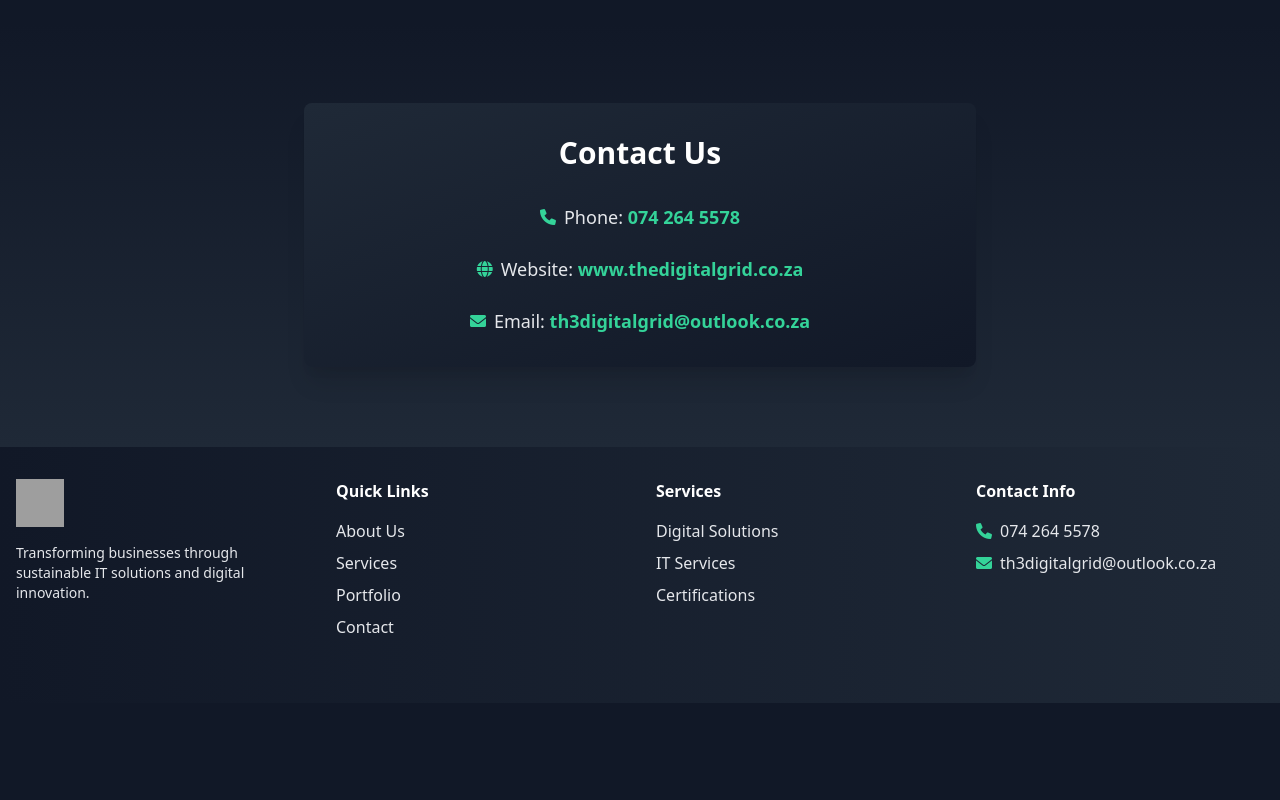
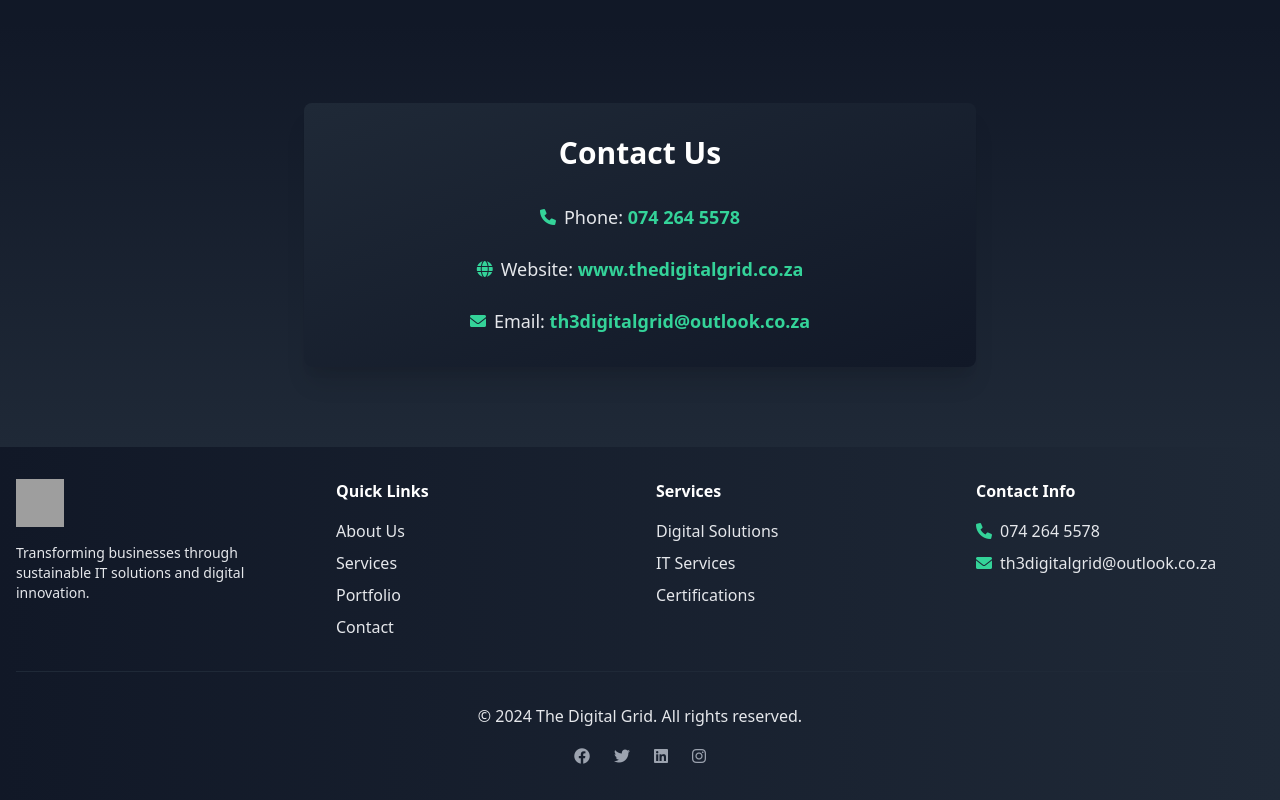
Before and after one commit to The-Digital-Grid/www, a plain HTML site: page index.html in a window 1280 px wide. Shown: the part 1141-1941 px from the top of the page. Before the commit the page ends 1844 px from the top, so only its background shows below. Drawn offline with nearby package versions, Linux system fonts and the light colour scheme; grey boxes are pictures that could not be loaded.

Commit message:
Update index.html

```diff
--- a/index.html
+++ b/index.html
@@ -193,6 +193,7 @@
                      class="w-12 h-12" alt="Logo"/>
                 <p class="text-sm">Transforming businesses through sustainable IT solutions and digital innovation.</p>
             </div>
+
             <!-- Quick Links -->
             <div>
                 <h3 class="text-white font-bold mb-4">Quick Links</h3>
@@ -203,6 +204,7 @@
                     <li><a href="contact.html" class="hover:text-green-400">Contact</a></li>
                 </ul>
             </div>
+
             <!-- Services -->
             <div>
                 <h3 class="text-white font-bold mb-4">Services</h3>
@@ -212,6 +214,7 @@
                     <li><a href="services.html#certifications" class="hover:text-green-400">Certifications</a></li>
                 </ul>
             </div>
+
             <!-- Contact Info -->
             <div>
                 <h3 class="text-white font-bold mb-4">Contact Info</h3>
@@ -227,4 +230,25 @@
                 </ul>
             </div>
         </div>
-            <div class="border-t border-gray-800 pt-8 text-
+</body>
+        <!-- Copyright -->
+        <div class="border-t border-gray-800 pt-8 text-center">
+            <p>&copy; 2024 The Digital Grid. All rights reserved.</p>
+            <div class="flex justify-center space-x-6 mt-4">
+                <a href="#" class="text-gray-400 hover:text-green-400">
+                    <i class="fab fa-facebook"></i>
+                </a>
+                <a href="#" class="text-gray-400 hover:text-green-400">
+                    <i class="fab fa-twitter"></i>
+                </a>
+                <a href="#" class="text-gray-400 hover:text-green-400">
+                    <i class="fab fa-linkedin"></i>
+                </a>
+                <a href="#" class="text-gray-400 hover:text-green-400">
+                    <i class="fab fa-instagram"></i>
+                </a>
+            </div>
+        </div>
+    </div>
+</footer>
+</html>
```
Lines whose indentation alone changed are shown as unchanged.
